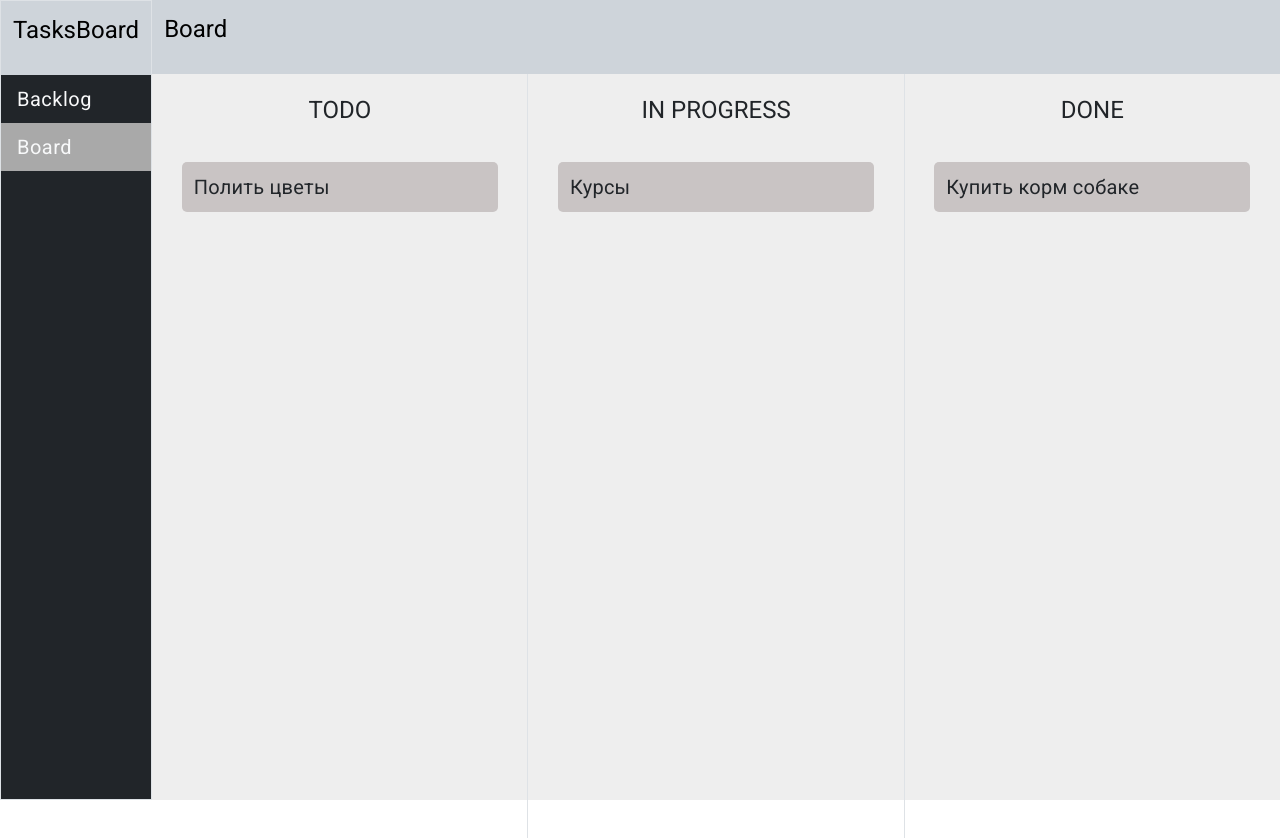
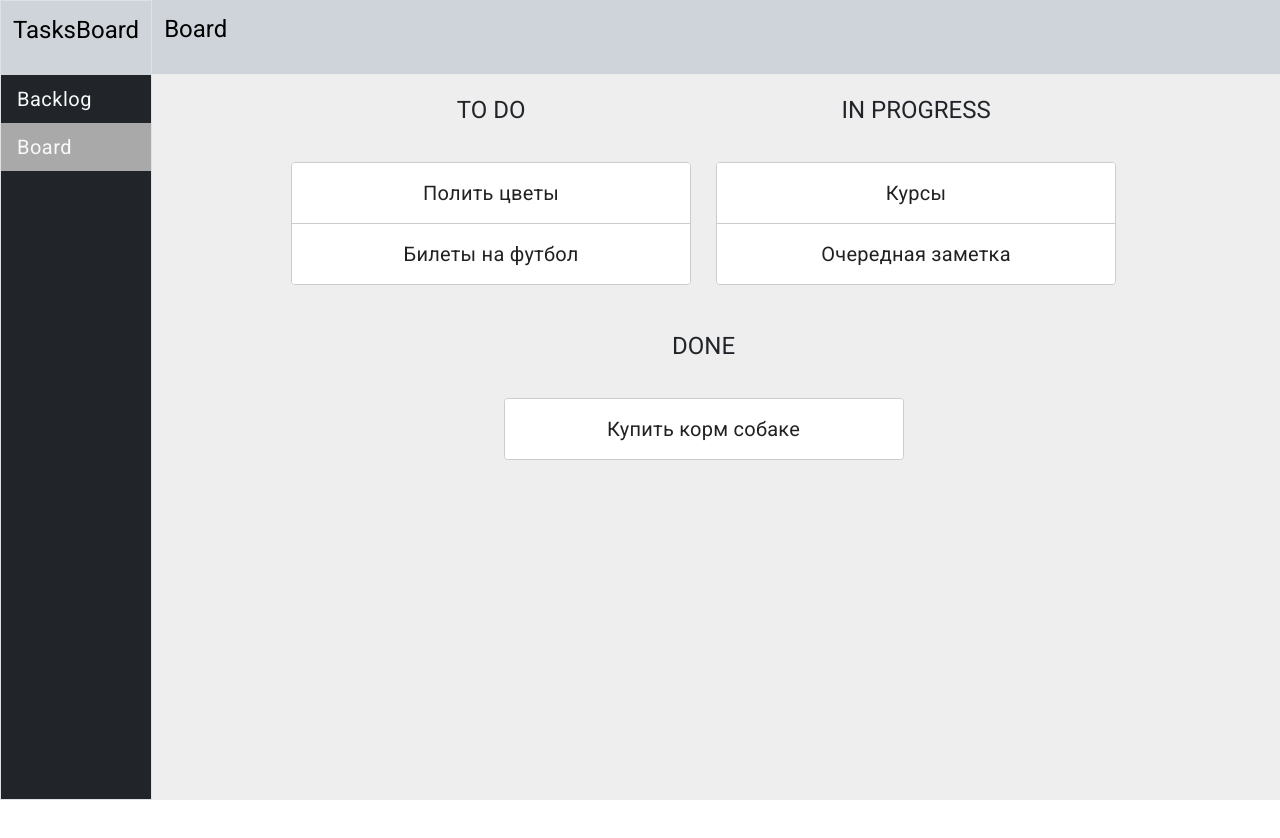
Before and after one commit to Angular-OTUS/ToDoList-NikitaLoshmanov, an Angular app: page /tasks/board in a window 1280 px wide. Shown: the top 838 px of the page. Built offline with nearby package versions, Linux system fonts and the light colour scheme; data requests are answered from the project's data file.

Commit message:
Lesson 23 Расширяем функциональность приложения, используя большее количество Angular модулей - Добавил drag`n`drop

```diff
--- a/db.json
+++ b/db.json
@@ -17,6 +17,18 @@
       "text": "Курсы",
       "description": "Закончить курс по Ангуляр",
       "status": "IN PROGRESS"
+    },
+    {
+      "id": 4,
+      "text": "Билеты на футбол",
+      "description": "Купить билеты",
+      "status": "TODO"
+    },
+    {
+      "id": 5,
+      "text": "Очередная заметка",
+      "description": "bla bla",
+      "status": "IN PROGRESS"
     }
   ]
 }
--- a/src/app/backlog/components/backlog/backlog.component.ts
+++ b/src/app/backlog/components/backlog/backlog.component.ts
@@ -1,14 +1,14 @@
 import {Component, OnInit} from '@angular/core';
 import {Observable} from "rxjs";
 import {Task} from "../../../shared/model/task";
-import {TasksBoardDataService} from "../../../shared/services/tasksBoardData/tasks-board-data.service";
 import {ToastService} from "../../../shared/services/toast/toast.service";
 import {PathParamSharedService} from "../../../shared/services/pathParam/path-param-shared.service";
 import {AddEditDialogComponent} from "../../../shared/components/dialog/add-edit-dialog/add-edit-dialog.component";
 import {MatDialog} from "@angular/material/dialog";
 import {Status} from "../../../shared/model/status";
 import {EditMode} from "../../../shared/model/editMode";
-import {ActivatedRoute, Router} from "@angular/router";
+import {Router} from "@angular/router";
+import {TaskStoreService} from "../../../shared/services/store/task-store.service";
 
 @Component({
   selector: 'app-backlog',
@@ -17,62 +17,39 @@ import {ActivatedRoute, Router} from "@angular/router";
 })
 export class BacklogComponent implements OnInit{
   headerText = 'Backlog'
-  tasks$: Observable<Task[]> | undefined;
-  nextId: number | undefined;
+  tasks$: Observable<Task[]>;
   selectedId: number | null = null;
 
   constructor(
-    private tasksBoardDataService: TasksBoardDataService,
     private toastService: ToastService,
     private pathParamService: PathParamSharedService,
     private dialog: MatDialog,
     private router: Router,
-    private route: ActivatedRoute,
-  ) {}
+    private taskStoreService: TaskStoreService,
+  ) {
+    this.tasks$ = this.taskStoreService.tasks$;
+  }
 
   ngOnInit(): void {
-    this.tasks$ = this.getTasks();
-    this.nextId = this.tasksBoardDataService.getNextId();
     this.pathParamService.onRequestIdParam
       .subscribe(id => this.selectedId = id);
   }
 
   addTask(task: Task) {
-    this.tasksBoardDataService.addTask(task)
-      .subscribe({
-        error: (e) => console.log(e),
-        complete: () => {
-          this.tasks$ = this.getTasks();
-          this.nextId = this.tasksBoardDataService.getNextId();
-        },
-      });
+    this.taskStoreService.addTask(task);
     this.showInfoToast('INFO', 'New task was added')
   }
 
-  getTasks(): Observable<Task[]> {
-    return this.tasksBoardDataService.getTasks();
-  }
-
   deleteTask(id: number) {
-    this.tasksBoardDataService.deleteTask(id)
-      .subscribe({
-        error: (e) => console.log(e),
-        complete: () => this.tasks$ = this.getTasks(),
-      });
+    this.taskStoreService.deleteTask(id);
   }
 
   updateTask(task: Task) {
-    this.tasksBoardDataService.updateTask(task)
-      .subscribe({
-        error: (e) => console.log(e),
-        complete: () => {
-          this.tasks$ = this.getTasks()
-          this.showInfoToast('INFO', 'Task was updated');
-          this.router.navigateByUrl('/', { skipLocationChange: true }).then(() => {
-            this.router.navigate(['tasks', 'backlog', task.id]);
-          });
-        },
-      });
+    this.taskStoreService.updateTask(task);
+    this.showInfoToast('INFO', 'Task was updated');
+    this.router.navigateByUrl('/', { skipLocationChange: true }).then(() => {
+      this.router.navigate(['tasks', 'backlog', task.id]);
+    });
   }
 
   showInfoToast(title: string, message: string) {
@@ -83,7 +60,7 @@ export class BacklogComponent implements OnInit{
     const dialogRef = this.dialog.open(AddEditDialogComponent, {
       width: '500px',
       data: {
-        id: this.getNextId(),
+        id: this.taskStoreService.getNextId(),
         text: '',
         description: '',
         status: Status.TODO,
@@ -99,8 +76,4 @@ export class BacklogComponent implements OnInit{
     })
   }
 
-  getNextId(): number | undefined {
-    return this.nextId;
-  }
-
 }
--- a/src/app/board/components/board/board.component.html
+++ b/src/app/board/components/board/board.component.html
@@ -1,36 +1,53 @@
 <app-header [header]="headerText"></app-header>
+
 <div class="container text-center m-0 mw-100 h-100 p-0">
-  <div class="row align-items-start m-0 h-100">
-    <div class="col h-100">
-      <h1>TODO</h1>
-      <ng-container *ngIf="tasks$ | async as tasks">
-        <app-task *ngFor="let task of tasks | filterByTaskStatus:Status.TODO"
-                  [task]="task"
-                  [readonly]="true"
-        >
-        </app-task>
-      </ng-container>
+  <div class="task-container">
+    <h1>TO DO</h1>
 
+
+    <div
+        cdkDropList
+        #todoList="cdkDropList"
+        [cdkDropListData]="todoTasks"
+        [cdkDropListConnectedTo]="[inProgressList, doneList]"
+        class="task-list"
+        (cdkDropListDropped)="drop($event)">
+        <div class="task-box" cdkDrag
+             *ngFor="let task of todoTasks">
+            <p class="float-start m-0 fs-5">{{task.text}}</p>
+        </div>
     </div>
-    <div class="col border-start border-end h-100">
-      <h1>IN PROGRESS</h1>
-      <ng-container *ngIf="tasks$ | async as tasks">
-        <app-task *ngFor="let task of tasks | filterByTaskStatus:Status.IN_PROGRESS"
-                  [task]="task"
-                  [readonly]="true"
-        >
-        </app-task>
-      </ng-container>
+  </div>
+
+  <div class="task-container">
+    <h1>IN PROGRESS</h1>
+
+    <div
+        cdkDropList
+        #inProgressList="cdkDropList"
+        [cdkDropListData]="inProgressTasks"
+        [cdkDropListConnectedTo]="[todoList, doneList]"
+        class="task-list"
+        (cdkDropListDropped)="drop($event)">
+        <div class="task-box" cdkDrag *ngFor="let task of inProgressTasks">
+          <p class="float-start m-0 fs-5">{{task.text}}</p>
+        </div>
     </div>
-    <div class="col h-100">
-      <h1>DONE</h1>
-      <ng-container *ngIf="tasks$ | async as tasks">
-        <app-task *ngFor="let task of tasks | filterByTaskStatus:Status.DONE"
-                  [task]="task"
-                  [readonly]="true"
-        >
-        </app-task>
-      </ng-container>
+  </div>
+
+  <div class="task-container">
+    <h1>DONE</h1>
+
+    <div
+      cdkDropList
+      #doneList="cdkDropList"
+      [cdkDropListData]="doneTasks"
+      [cdkDropListConnectedTo]="[todoList, inProgressList]"
+      class="task-list"
+      (cdkDropListDropped)="drop($event)">
+      <div class="task-box" cdkDrag *ngFor="let task of doneTasks">
+        <p class="float-start m-0 fs-5">{{task.text}}</p>
+      </div>
     </div>
   </div>
 </div>
--- a/src/app/board/components/board/board.component.scss
+++ b/src/app/board/components/board/board.component.scss
@@ -1,3 +1,59 @@
 h1 {
   padding: 20px;
+  text-align: center;
 }
+
+.task-container {
+  width: 400px;
+  max-width: 100%;
+  margin: 0 25px 25px 0;
+  display: inline-block;
+  vertical-align: top;
+}
+
+.task-list {
+  border: solid 1px #ccc;
+  min-height: 60px;
+  background: white;
+  border-radius: 4px;
+  overflow: hidden;
+  display: block;
+}
+
+.task-box {
+  padding: 20px 10px;
+  border-bottom: solid 1px #ccc;
+  color: rgba(0, 0, 0, 0.87);
+  display: flex;
+  flex-direction: row;
+  align-items: center;
+  justify-content: center;
+  box-sizing: border-box;
+  cursor: move;
+  background: white;
+  font-size: 14px;
+}
+
+.cdk-drag-preview {
+  box-sizing: border-box;
+  border-radius: 4px;
+  box-shadow: 0 5px 5px -3px rgba(0, 0, 0, 0.2),
+  0 8px 10px 1px rgba(0, 0, 0, 0.14),
+  0 3px 14px 2px rgba(0, 0, 0, 0.12);
+}
+
+.cdk-drag-placeholder {
+  opacity: 0;
+}
+
+.cdk-drag-animating {
+  transition: transform 250ms cubic-bezier(0, 0, 0.2, 1);
+}
+
+.task-box:last-child {
+  border: none;
+}
+
+.task-list.cdk-drop-list-dragging .task-box:not(.cdk-drag-placeholder) {
+  transition: transform 250ms cubic-bezier(0, 0, 0.2, 1);
+}
--- a/src/app/board/components/board/board.component.ts
+++ b/src/app/board/components/board/board.component.ts
@@ -1,29 +1,87 @@
-import {Component, OnInit} from '@angular/core';
-import {Observable} from "rxjs";
+import {Component} from '@angular/core';
+import {BehaviorSubject, map, Observable, switchMap} from "rxjs";
 import {Task} from "../../../shared/model/task";
-import {TasksBoardDataService} from "../../../shared/services/tasksBoardData/tasks-board-data.service";
 import {Status} from "../../../shared/model/status";
+import {TaskStoreService} from "../../../shared/services/store/task-store.service";
+import {CdkDragDrop, moveItemInArray, transferArrayItem} from "@angular/cdk/drag-drop";
 
 @Component({
   selector: 'app-board',
   templateUrl: './board.component.html',
   styleUrls: ['./board.component.scss'],
 })
-export class BoardComponent implements OnInit {
+export class BoardComponent {
   headerText = 'Board'
-  tasks$: Observable<Task[]> | undefined;
+  tasks$: Observable<Task[]>;
+  todoTasks: Task[] = [];
+  inProgressTasks: Task[] = [];
+  doneTasks: Task[] = [];
 
-  ngOnInit(): void {
-    this.tasks$ = this.getTasks();
+  private readonly filterSubject$ = new BehaviorSubject<{taskStatus: string}>({taskStatus: ''});
+
+  getTasksByStatus(status: string): Observable<Task[]> {
+    return this.filterSubject$.pipe(
+      switchMap((filter) =>
+        // eslint-disable-next-line @typescript-eslint/ban-ts-comment
+        // @ts-ignore
+        this.tasks$.pipe(
+          map((tasks) => {
+            if (filter.taskStatus) {
+              return tasks.filter((t) => t.status === filter.taskStatus);
+            } else {
+              return tasks;
+            }
+          }),
+          map((filteredTasks) => filteredTasks.filter((t) => t.status === status)),
+        ),
+      ),
+    );
+  }
+
+  drop(event: CdkDragDrop<Task[]>) {
+    if (event.previousContainer === event.container) {
+      if (event.container.data) {
+        moveItemInArray(event.container.data, event.previousIndex, event.currentIndex);
+      }
+    } else {
+      if (event.container.data) {
+        transferArrayItem(
+          event.previousContainer.data,
+          event.container.data,
+          event.previousIndex,
+          event.currentIndex,
+        );
+        this.updateStatus(event.container.data[event.currentIndex], event.previousContainer.id, event.container.id);
+      }
+    }
+  }
+
+  private updateStatus(task: Task, prevContainerId: string, currContainerId: string) {
+    if (prevContainerId !== currContainerId) {
+      if (currContainerId === 'cdk-drop-list-0') {
+        task.status = Status.TODO;
+      } else if (currContainerId === 'cdk-drop-list-1') {
+        task.status = Status.IN_PROGRESS;
+      } else if (currContainerId === 'cdk-drop-list-2') {
+        task.status = Status.DONE;
+      }
+      this.taskStoreService.updateTask(task);
+    }
   }
 
   constructor(
-    private tasksBoardDataService: TasksBoardDataService,
-  ) {}
-
-  getTasks(): Observable<Task[]> {
-    return this.tasksBoardDataService.getTasks();
+    private taskStoreService: TaskStoreService,
+  ) {
+    this.tasks$ = this.taskStoreService.tasks$;
+    this.getTasksByStatus(Status.TODO).subscribe(tasks => {
+      this.todoTasks = tasks;
+    });
+    this.getTasksByStatus(Status.IN_PROGRESS).subscribe(tasks => {
+      this.inProgressTasks = tasks;
+    });
+    this.getTasksByStatus(Status.DONE).subscribe(tasks => {
+      this.doneTasks = tasks;
+    });
   }
 
-  protected readonly Status = Status;
 }
--- a/src/app/shared/components/task/task.component.html
+++ b/src/app/shared/components/task/task.component.html
@@ -29,14 +29,7 @@
 </ng-container>
 
 <ng-container *ngIf="task && readonly">
-  <div class="item row align-items-center"
-       [class.selected]="task.id === selectedId"
-  >
-
-    <div class="col h-100">
+    <div cdkDragHandle class="col h-100">
       <p class="float-start m-0 fs-5">{{task.text}}</p>
     </div>
-
-  </div>
-
 </ng-container>
--- a/src/app/shared/shared.module.ts
+++ b/src/app/shared/shared.module.ts
@@ -19,6 +19,7 @@ import {AddEditDialogComponent} from "./components/dialog/add-edit-dialog/add-ed
 import {MatDialogModule} from "@angular/material/dialog";
 import {MatSelectModule} from "@angular/material/select";
 import {FilterByTaskStatusPipe} from "./pipes/filter-tasks/filter-tasks.pipe";
+import {CdkDragHandle} from "@angular/cdk/drag-drop";
 
 
 @NgModule({
@@ -46,6 +47,7 @@ import {FilterByTaskStatusPipe} from "./pipes/filter-tasks/filter-tasks.pipe";
     MatIconModule,
     MatDialogModule,
     MatSelectModule,
+    CdkDragHandle,
   ],
   exports: [
     CommonModule,
```
Also changed, not shown: src/app/board/board.module.ts (+9 -5 lines), src/app/shared/services/store/task-store.service.ts (added, +52 -0 lines), 1 other file (tests, documents, lock files or other folders).
